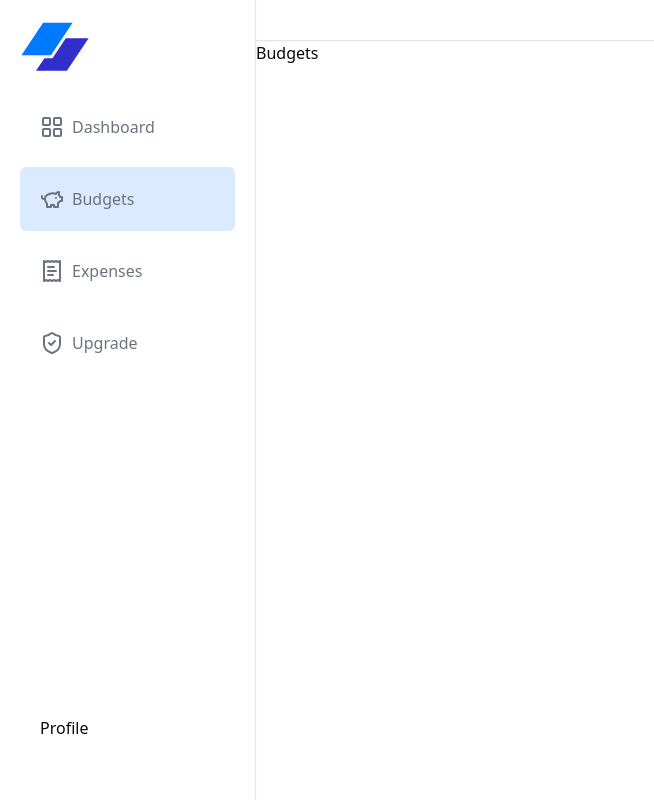
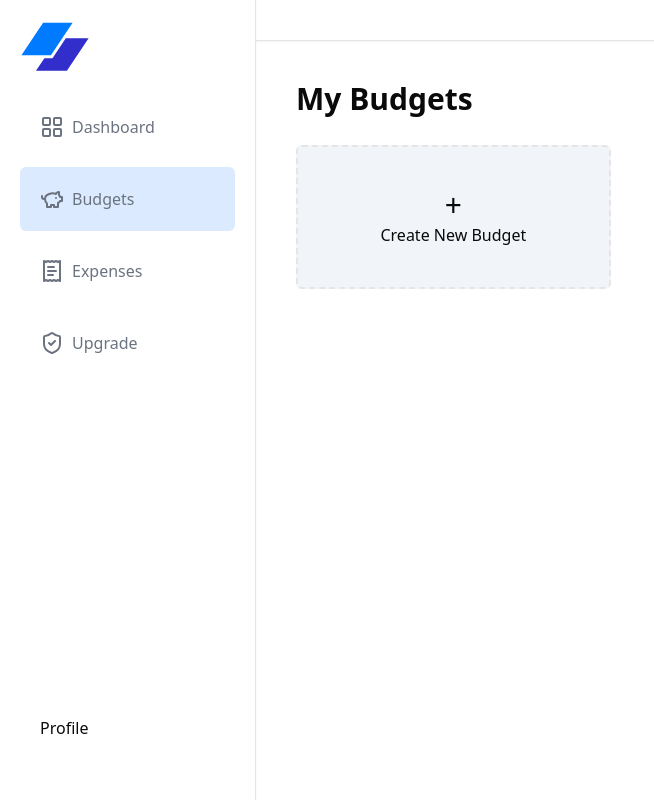
Before and after one commit to OnelioViera/expense-tracker-v2, a Next.js app: page /dashboard/budgets in a window 1280 px wide. Shown: the whole page, without its empty margins (0-654 px from the left). Built offline with nearby package versions, Linux system fonts and the light colour scheme; no server answers.

Commit message:
Refactor dashboard budgets page to improve layout and add budget list component

```diff
--- /dev/null
+++ b/app/(routes)/dashboard/budgets/_components/BudgetList.tsx
@@ -0,0 +1,15 @@
+import React from 'react'
+import CreateBudget from './CreateBudget'
+
+const BudgetList = () => {
+  return (
+    <div className='mt-7'>
+      <div className='grid grid-cols-1 md:gird-cols-2 lg:grid-cols-3'>
+      <CreateBudget />
+
+      </div>
+    </div>
+  )
+}
+
+export default BudgetList
--- /dev/null
+++ b/app/(routes)/dashboard/budgets/_components/CreateBudget.tsx
@@ -0,0 +1,14 @@
+import React from 'react'
+
+const CreateBudget = () => {
+  return (
+    <div>
+      <div className='bg-slate-100 p-10 rounded-md items-center flex flex-col border-2 border-dashed cursor-pointer hover:shadow-md'>
+        <h2 className='text-3xl'>+</h2>
+        <h2>Create New Budget</h2>
+      </div>
+    </div>
+  )
+}
+
+export default CreateBudget
--- a/app/(routes)/dashboard/budgets/page.tsx
+++ b/app/(routes)/dashboard/budgets/page.tsx
@@ -1,9 +1,11 @@
 import React from 'react'
+import BudgetList from './_components/BudgetList'
 
 const Budgets = () => {
   return (
-    <div>
-      Budgets
+    <div className='p-10'>
+      <h2 className='font-bold text-3xl'>My Budgets</h2>
+      <BudgetList />
     </div>
   )
 }
--- a/app/(routes)/dashboard/layout.tsx
+++ b/app/(routes)/dashboard/layout.tsx
@@ -1,8 +1,36 @@
-import React, { ReactNode } from 'react'
+'use client'
+
+import React, { ReactNode, useEffect } from 'react'
 import SideNav from './_components/SideNav'
 import DashboardHeader from '@/app/_components/DashboardHeader'
+import { db } from '@/utils/db'
+import { Budgets } from '@/utils/schema'
+import { useUser } from '@clerk/nextjs'
+import { eq } from 'drizzle-orm'
+import { useRouter } from 'next/navigation'
 
 function DashboardLayout({ children }: { children: ReactNode }) {
+
+  const { user } = useUser();
+  const router = useRouter();
+
+  useEffect(() => {
+    user && checkUserBudgets();
+  }, [user])
+
+  const checkUserBudgets = async () => {
+    const result = await db.select()
+      .from(Budgets)
+      .where(eq(Budgets.createdBy ?? '', user?.primaryEmailAddress?.emailAddress ?? ''))
+
+    console.log(result)
+
+    if (result.length === 0) {
+      router.replace('/dashboard/budgets')
+    }
+
+  }
+
   return (
     <div>
       <div className='fixed md:w-64 hidden md:block'>
--- a/app/layout.tsx
+++ b/app/layout.tsx
@@ -1,7 +1,7 @@
 import type { Metadata } from "next";
 import { Inter, Outfit } from "next/font/google";
 import "./globals.css";
-import { ClerkProvider, SignedIn, SignedOut, SignInButton, UserButton } from "@clerk/nextjs";
+import { ClerkProvider } from "@clerk/nextjs";
 
 const outfit = Outfit({ subsets: ["latin"] });
 
@@ -19,10 +19,6 @@
     <ClerkProvider>
       <html lang="en">
         <body>
-          <header>
-
-
-          </header>
           <main>{children}</main>
         </body>
       </html>
--- a/drizzle.config.js
+++ b/drizzle.config.js
@@ -1,5 +1,4 @@
 import { config } from 'dotenv';
-import { defineConfig } from 'drizzle-kit';
 
 config({path: './.env'});
 
--- a/utils/db.ts
+++ b/utils/db.ts
@@ -4,5 +4,6 @@
 
 config({ path: ".env" });
 
+const schema = {}; // Provide a value for the 'schema' property
 const sql = neon(process.env.NEXT_PUBLIC_DATABASE_URL!);
-export const db = drizzle(sql);
+export const db = drizzle(sql, {schema});
```
